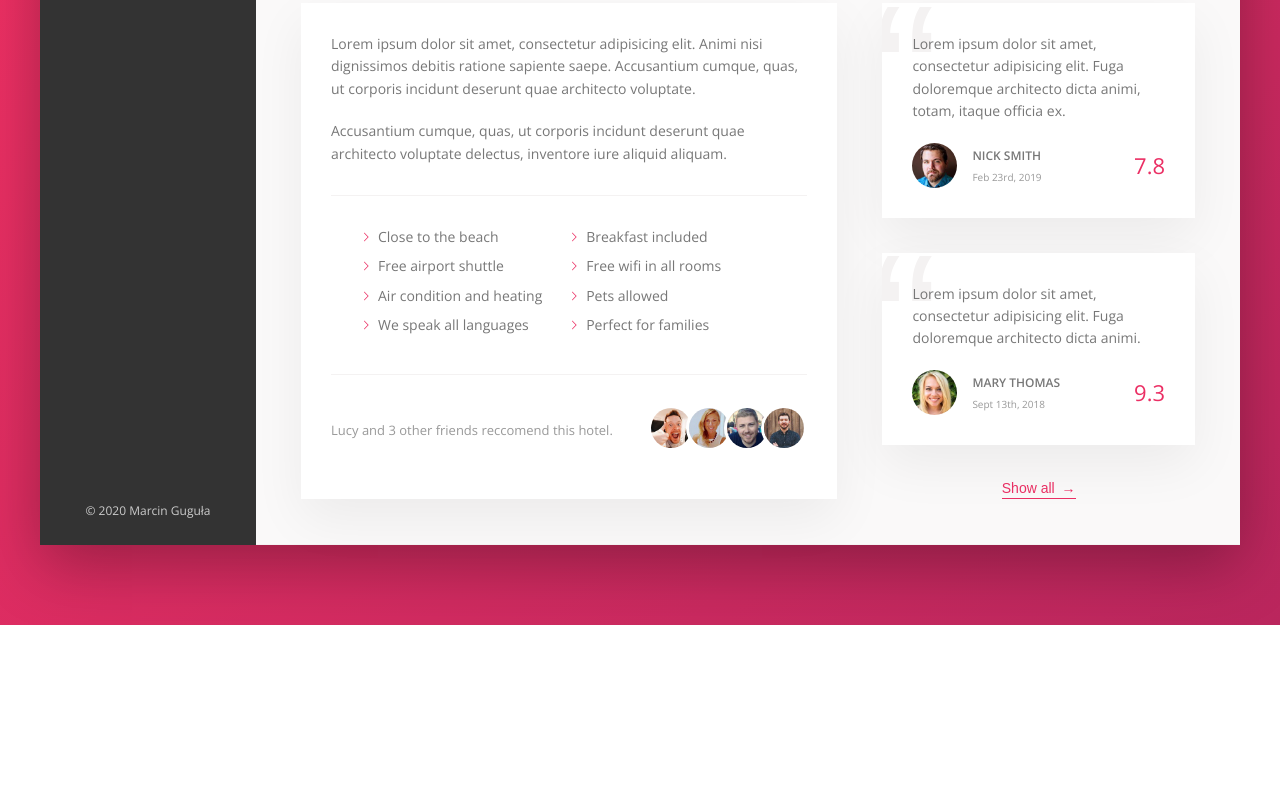
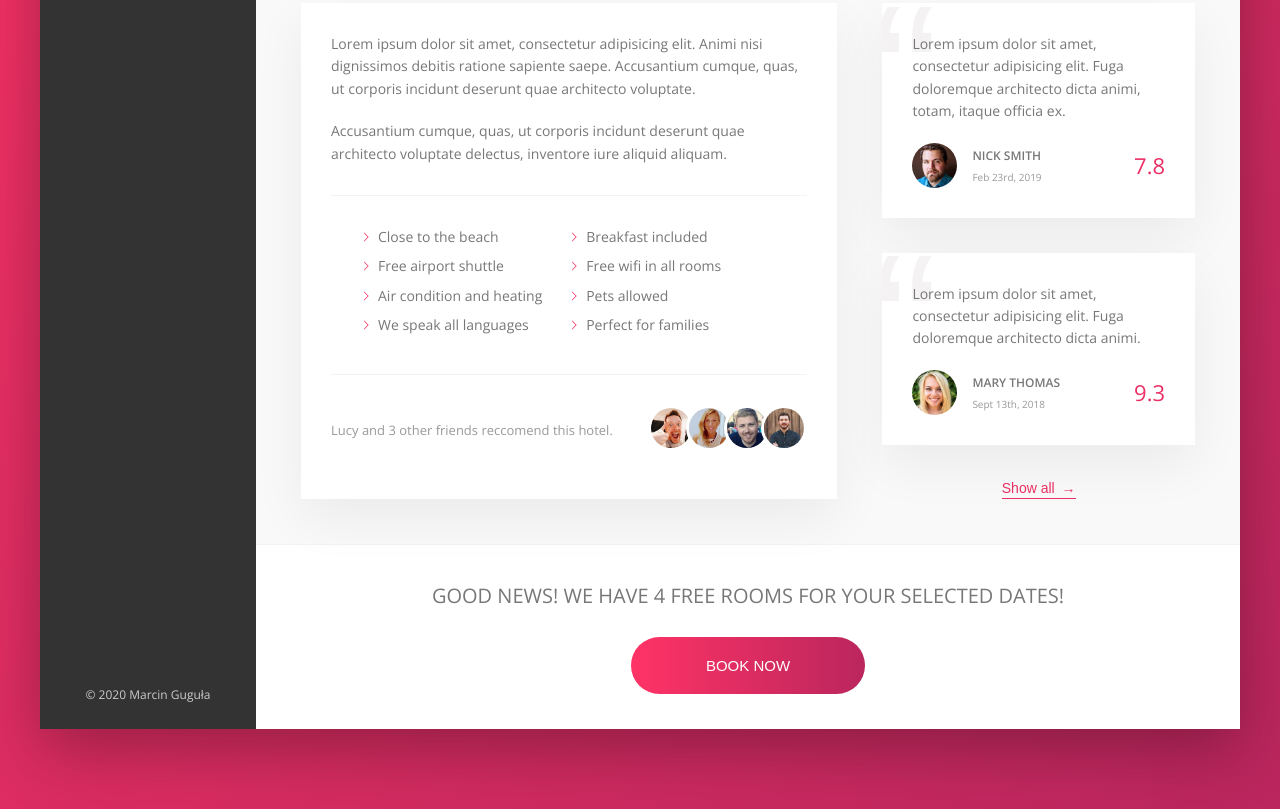
Before and after one commit to marcin-gugula/Trillo, a website: page index.html in a window 1280 px wide. Shown: the part 648-1457 px from the top of the page. Before the commit the page ends 1273 px from the top, so only its background shows below. Drawn offline with nearby package versions, Linux system fonts and the light colour scheme.

Commit message:
add cta section

```diff
--- a/index.html
+++ b/index.html
@@ -191,7 +191,8 @@
                         </figure>
                         <figure class="review">
                             <blockquote class="review__text">
-                                Lorem ipsum dolor sit amet, consectetur adipisicing elit. Fuga doloremque architecto dicta
+                                Lorem ipsum dolor sit amet, consectetur adipisicing elit. Fuga doloremque architecto
+                                dicta
                                 animi.
                             </blockquote>
                             <figcaption class="review__user">
@@ -205,9 +206,17 @@
                         </figure>
                         <button class="btn-inline">Show all <span>&rarr;</span></button>
                 </div>
+                <div class="cta">
+                    <h2 class="cta__heading">
+                        Good news! We have 4 free rooms for your selected dates!
+                    </h2>
+                    <button class="btn">
+                        <span class="btn__visible">Book now</span>
+                        <span class="btn__invisible">Only 4 rooms left</span>
+                    </button>
+                </div>
+            </main>
         </div>
-        </main>
-    </div>
     </div>
 </body>
 
--- a/sass/base/_typography.scss
+++ b/sass/base/_typography.scss
@@ -17,3 +17,10 @@ body{
     margin-bottom: 2rem;
 
 }
+
+.cta__heading{
+    font-size: 2rem;
+    font-weight: 300;
+    text-transform: uppercase;
+    margin-bottom: 2.5rem;
+}
--- a/sass/components/_button.scss
+++ b/sass/components/_button.scss
@@ -1,4 +1,4 @@
-.btn-inline{
+.btn-inline {
     border: none;
     color: var(--color-primary);
     font-size: inherit;
@@ -9,18 +9,65 @@
     cursor: pointer;
     transition: all .2s;
 
-    & span{
+    & span {
         margin-left: 3px;
         transition: margin-left .2s;
     }
 
-    &:hover{
+    &:hover {
         color: var(--color-grey-dark-1);
 
         span {
             margin-left: 8px;
         }
     }
+}
 
+.btn {
+    font-size: 1.5rem;
+    font-weight: 300;
+    text-transform: uppercase;
+    border-radius: 100px;
+    border: none;
+    background-image: linear-gradient(to right, var(--color-primary-light), var(--color-primary-dark));
+    color: var(--color-white);
+    position: relative;
+    overflow: hidden;
+    cursor: pointer;
+
+    & > * {
+        display: inline-block;
+        height: 100%;
+        width: 100%;
+        transition: all .2s;
+    }
+
+    &__visible {
+        padding: 2rem 7.5rem;
+    }
+
+    &__invisible {
+        padding: 2rem 0;
+        position: absolute;
+        left: 0;
+        top: -100%;
+    }
+
+    &:hover{
+        background-image: linear-gradient(to left, var(--color-primary-light), var(--color-primary-dark));
+    }
+
+    &:hover &__visible {
+        transform: translateY(100%);
+    }
+
+    &:hover &__invisible {
+        top: 0;
+    }
+
+    &:focus{
+        outline: none;
+        animation: pulsate 1s infinite;
+    }
 
 }
--- a/sass/layout/_hotel-view.scss
+++ b/sass/layout/_hotel-view.scss
@@ -27,3 +27,8 @@
     flex-direction: column;
     align-items: center;
 }
+
+.cta{
+    padding: 3.5rem 0;
+    text-align: center;
+}
```
Also changed, not shown: css/style.css.
